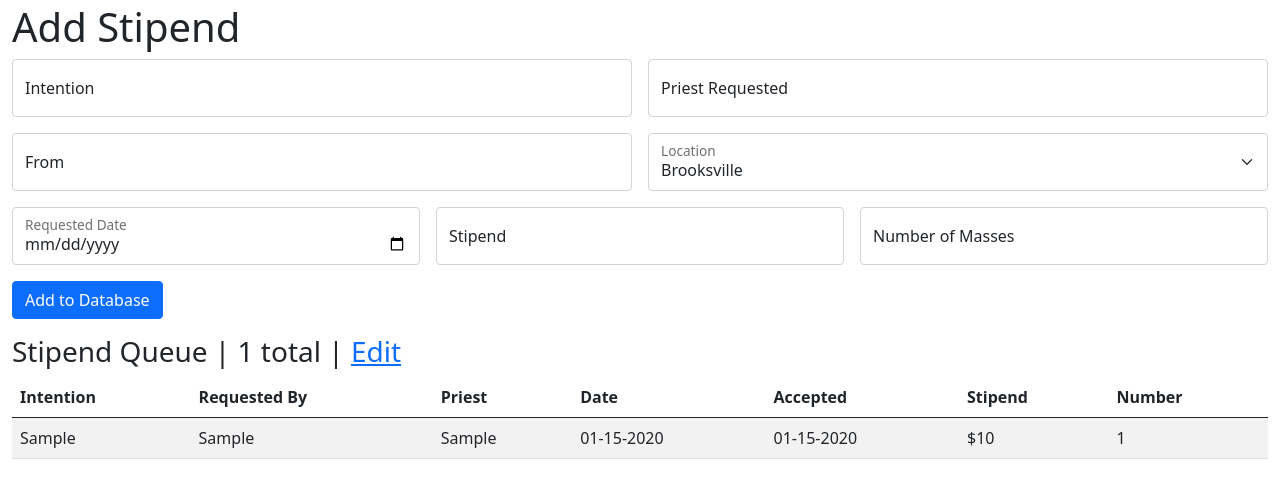
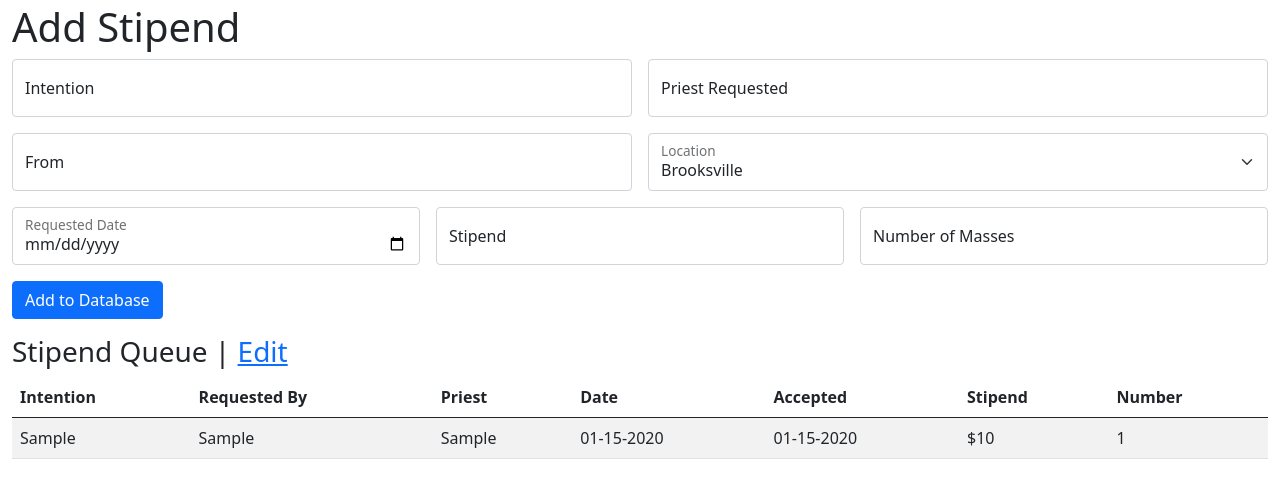
Before and after one commit to corei8/stipendium, a Flask app: page / in a window 1280 px wide. Shown: the part 71-569 px from the top of the page. Run offline with Flask 2, Linux system fonts and the light colour scheme; tables that the repository leaves empty hold one stand-in row (values such as "Sample post").

Commit message:
delete total counter

```diff
--- a/stipendium/templates/add_stipend.html
+++ b/stipendium/templates/add_stipend.html
@@ -34,7 +34,7 @@
     <input class="btn btn-primary" type="submit" value="Add to Database">
     </p>
 </form>
-<h3>Stipend Queue | {{ stipends[0]['id'] }} total | <a href ="{{ url_for('edit_stipends') }}">Edit</a></h3>
+<h3>Stipend Queue | <a href ="{{ url_for('edit_stipends') }}">Edit</a></h3>
 <table class="table table-striped">
     <thead class="thead-dark">
         <tr>
```
